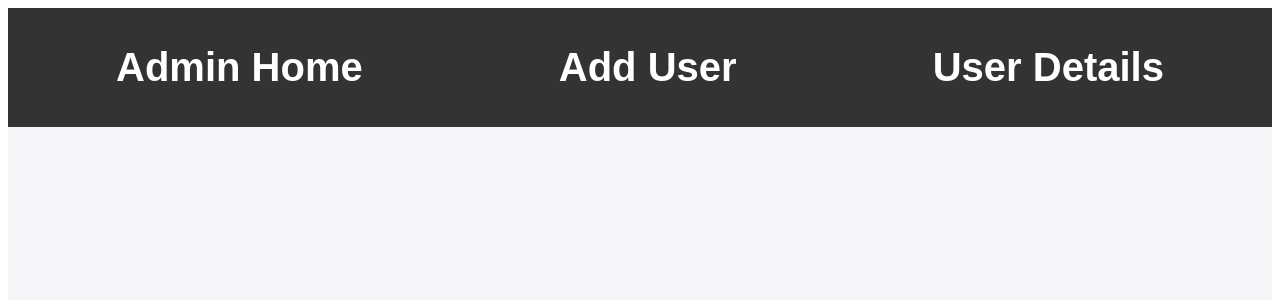
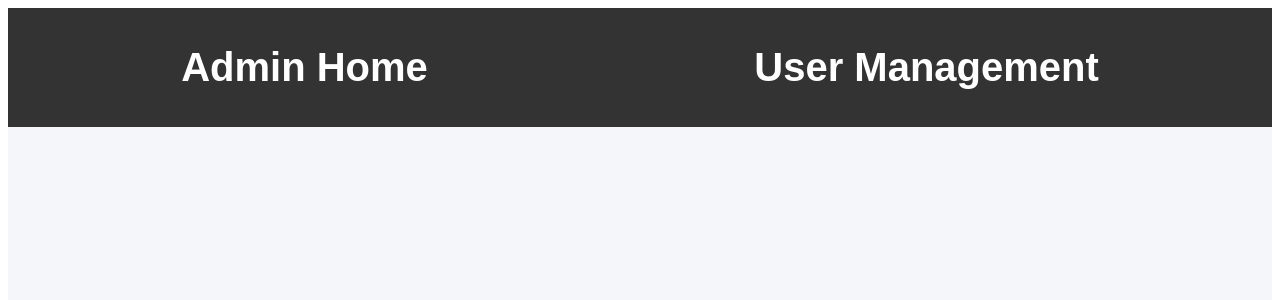
Before and after one commit to Lahindu2001/MERN, a React (Create React App) app in the folder frontend/: page / in a window 1280 px wide. Shown: the top 300 px of the page. Built offline with nearby package versions, Linux system fonts and the light colour scheme.

Commit message:
i separte the user managemt adduser and , show detail in one , user.js

```diff
--- a/frontend/src/Components/Nav/Nav.js
+++ b/frontend/src/Components/Nav/Nav.js
@@ -1,7 +1,5 @@
-// src/Components/Nav/Nav.js
-
 import React from 'react';
-import { Link } from 'react-router-dom';
+import { NavLink } from 'react-router-dom'; // Use NavLink for active link styling
 import './Nav.css';
 
 function Nav() {
@@ -9,19 +7,24 @@ function Nav() {
     <div>
       <ul className="home-ul">
         <li className="home-li">
-          <Link to="/mainAdminhome" className="active home-a">
+          {/* NavLink for Admin Home, no active styling applied */}
+          <NavLink
+            to="/mainAdminhome"
+            className="home-a"
+            // No activeClassName or isActive to prevent active styling
+          >
             <h1>Admin Home</h1>
-          </Link>
+          </NavLink>
         </li>
         <li className="home-li">
-          <Link to="/adduser" className="active home-a">
-            <h1>Add User</h1>
-          </Link>
-        </li>
-        <li className="home-li">
-          <Link to="/userdetails" className="active home-a">
-            <h1>User Details</h1>
-          </Link>
+          {/* NavLink for User Management, applies active styling when on /userdetails */}
+          <NavLink
+            to="/userdetails"
+            className="home-a"
+            activeClassName="active" // Apply 'active' class when the link is active
+          >
+            <h1>User Management</h1>
+          </NavLink>
         </li>
       </ul>
     </div>
```
